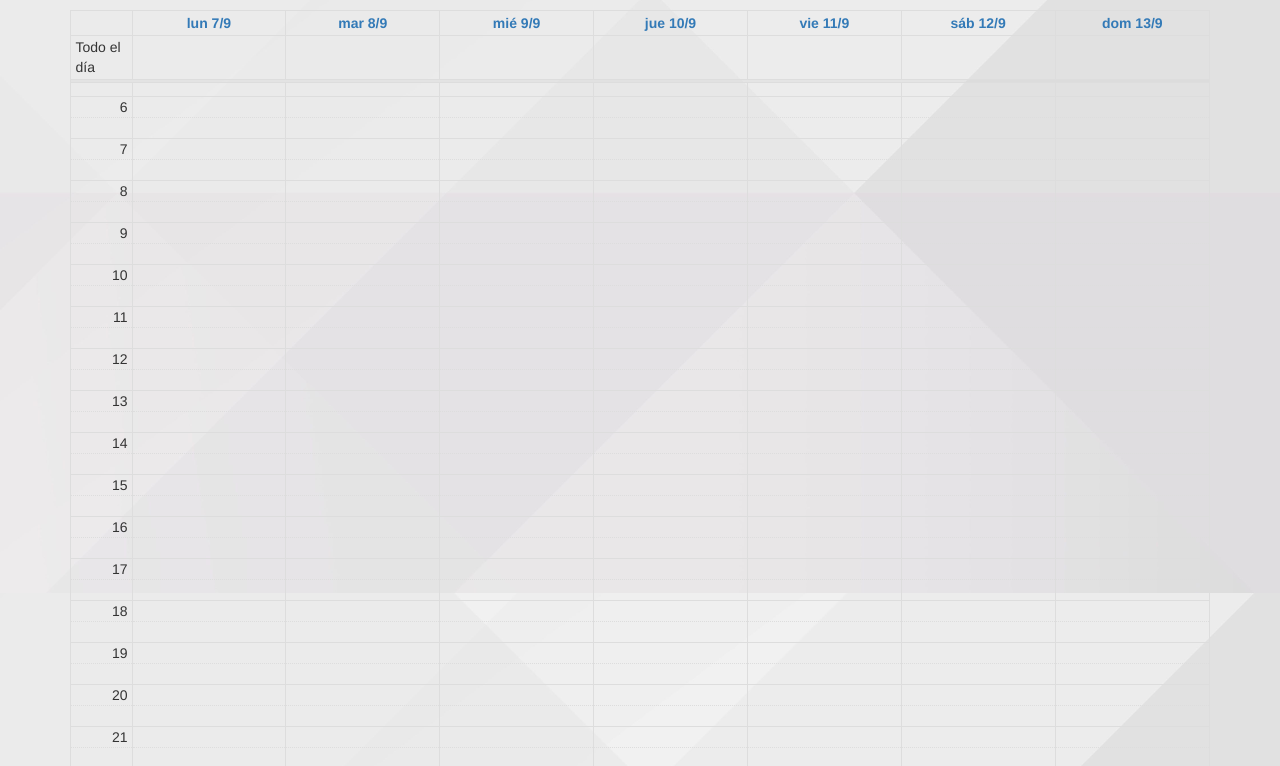
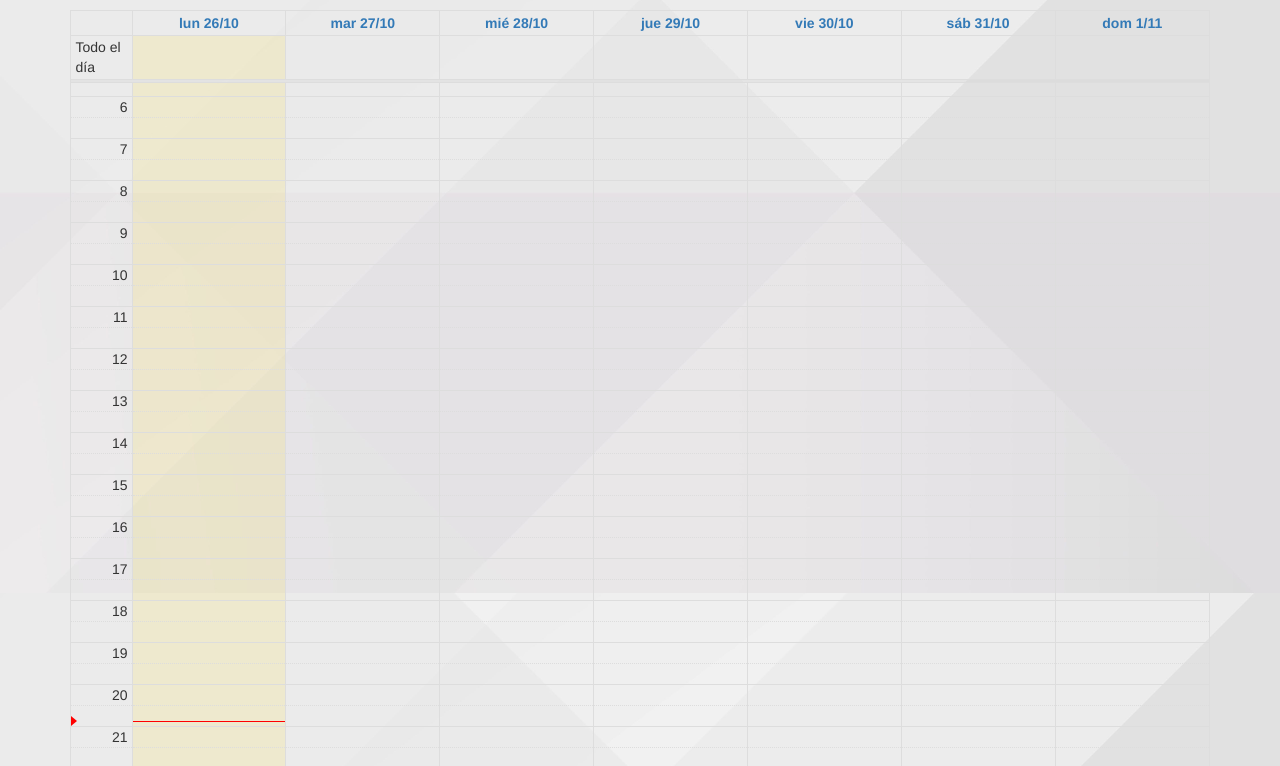
Before and after one commit to angelvillago15/SIGETAgibilibus, a plain HTML site: page src/main/webapp/UserCalendar.html in a window 1280 px wide. Shown: the part 207-973 px from the top of the page. Drawn offline with nearby package versions, Linux system fonts and the light colour scheme.

Commit message:
FullCalendar

```diff
--- a/src/main/webapp/UserCalendar.html
+++ b/src/main/webapp/UserCalendar.html
@@ -17,7 +17,6 @@
     var calendarEl = document.getElementById('calendar');
 
     var calendar = new FullCalendar.Calendar(calendarEl, {
-      initialDate: '2020-09-12',
       initialView: 'timeGridWeek',
       nowIndicator: true,
       headerToolbar: {
```
